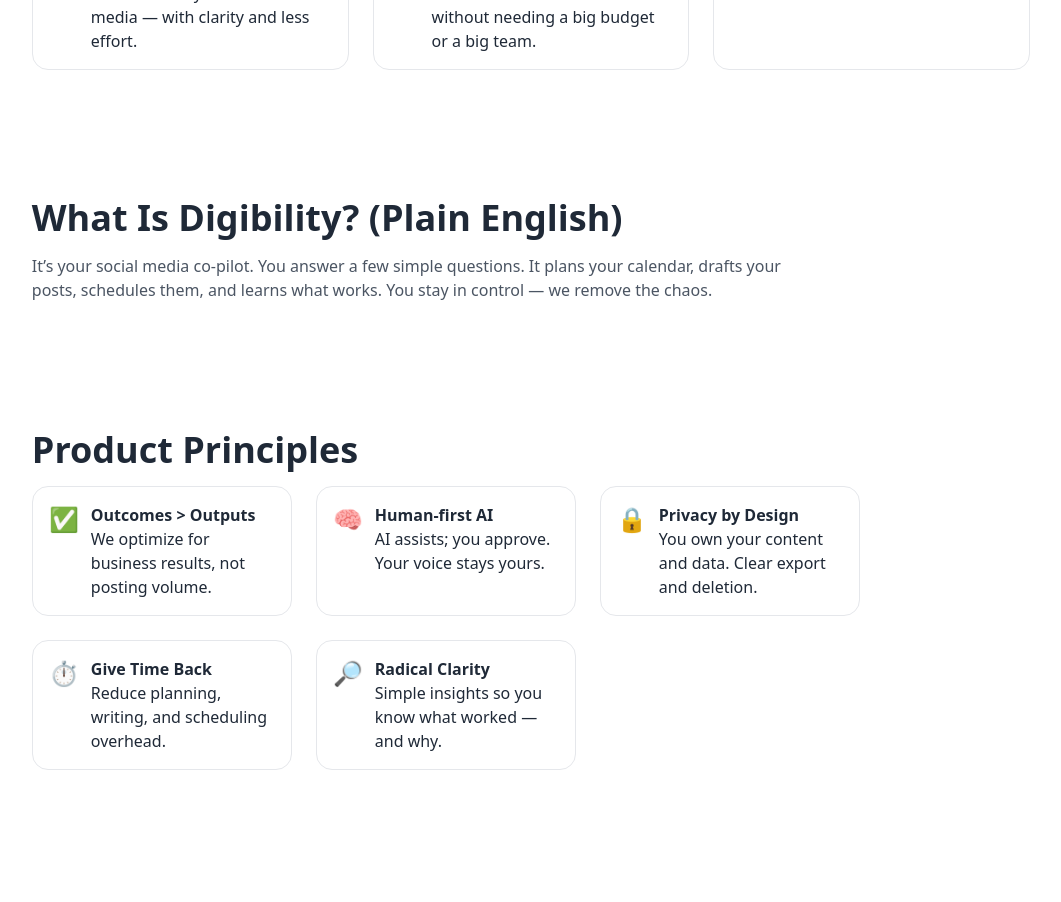
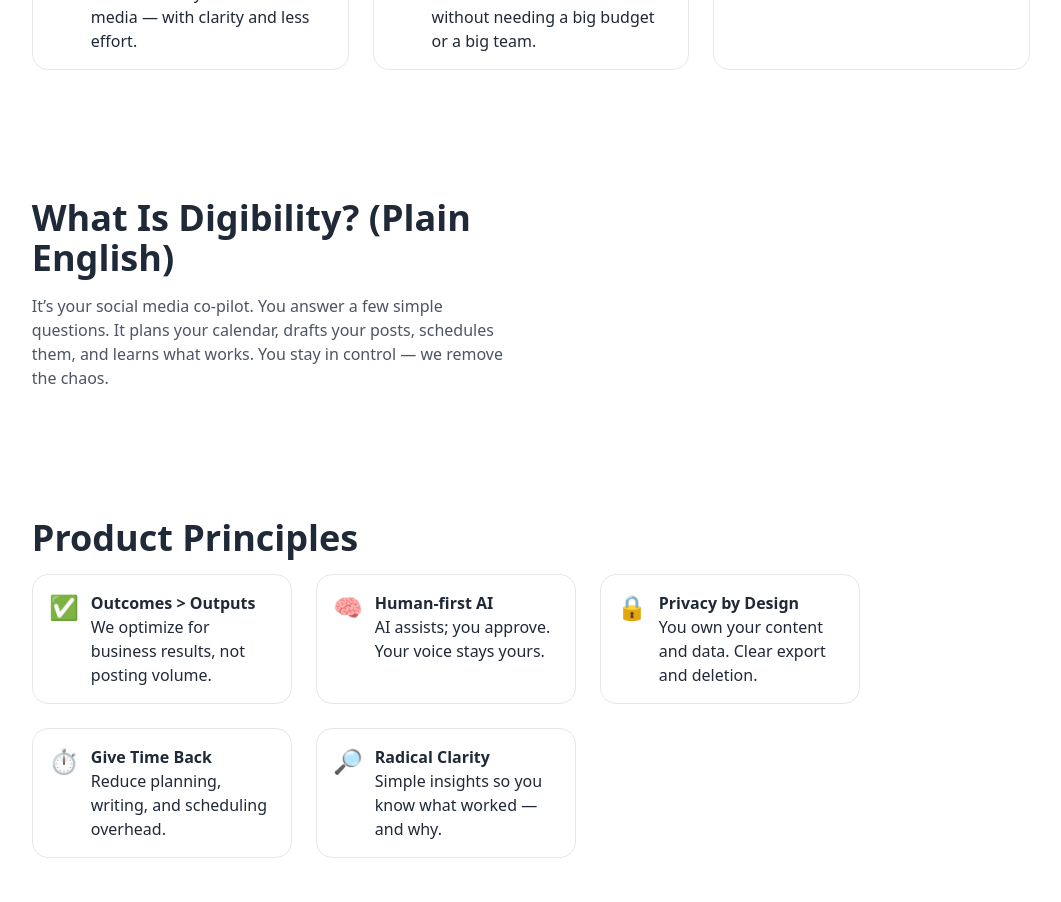
Before and after one commit to ratnashankar/digibility-sampleWebsite, a React (Vite) app: page /about in a window 1280 px wide. Shown: the part 2180-3082 px from the top of the page, without its empty margins (109-1170 px from the left). Built offline with nearby package versions, Linux system fonts and the light colour scheme.

Commit message:
first commit

```diff
--- a/src/components/About.jsx
+++ b/src/components/About.jsx
@@ -220,8 +220,8 @@
                 </div>
             </section>
 
-            <section id="what" className=" mx-auto px-[11vw] py-16">
-                <h2 className="text-3xl md:text-4xl font-bold mb-4">
+            <section id="what" className=" px-[11vw]  py-16 max-w-[60vw]">
+                <h2 className="text-3xl md:text-4xl font-bold mb-4 ">
                     What Is Digibility? (Plain English)
                 </h2>
                 <p className="text-gray-600 max-w-3xl">
```
